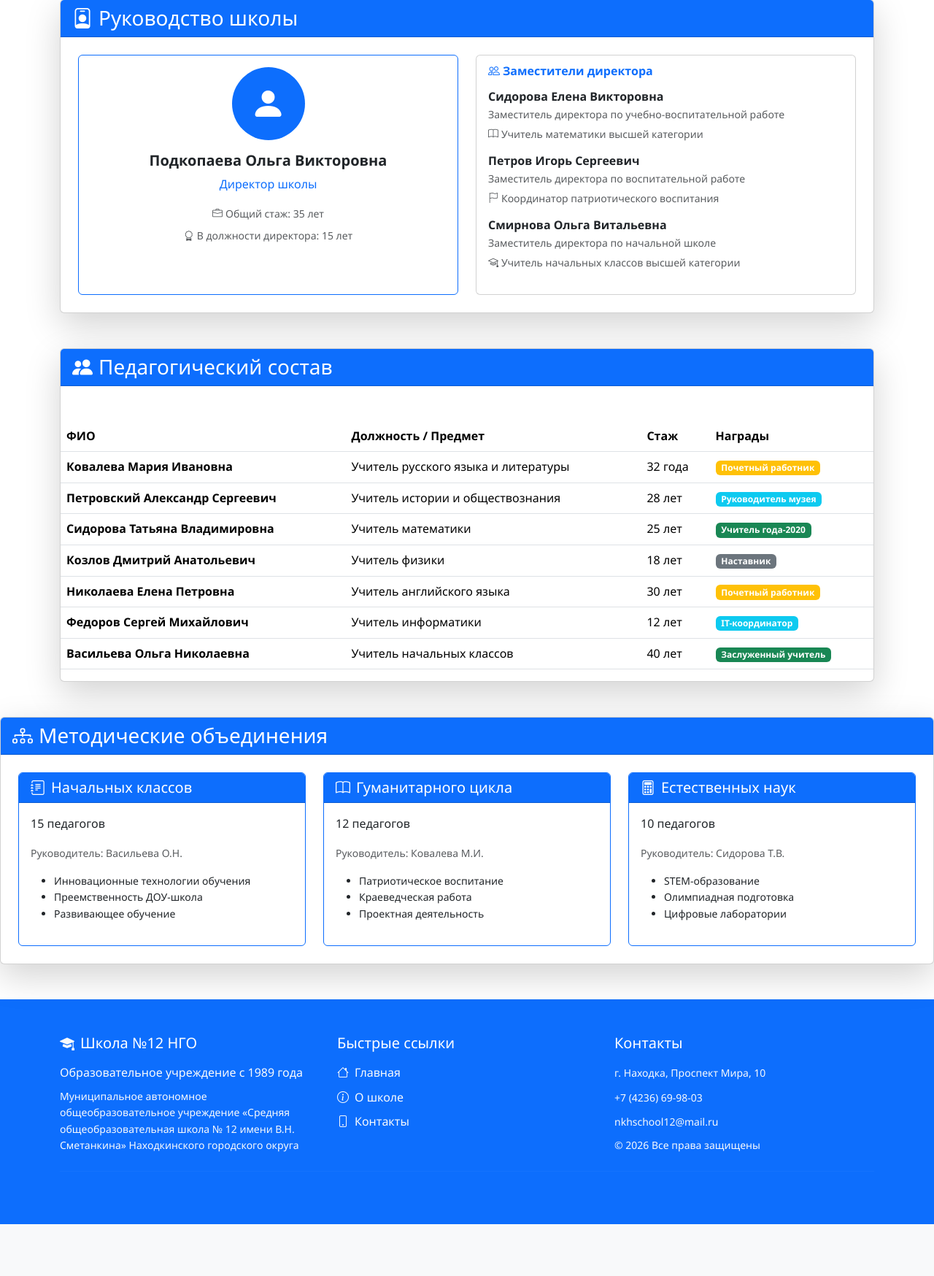
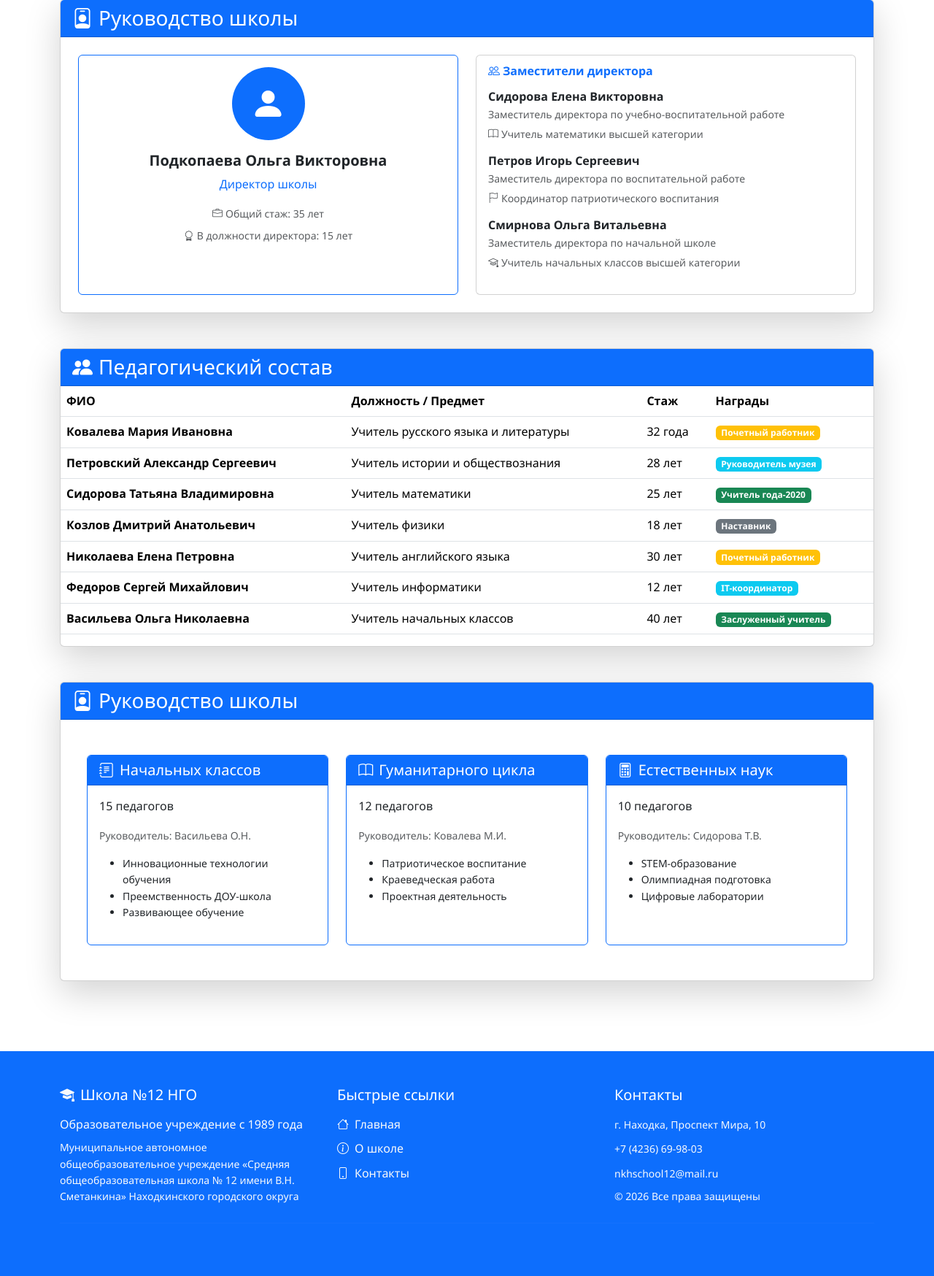
Before and after one commit to BadBemir/school-website, a PHP site: page /team.php in a window 1280 px wide. Shown: the part 411-2159 px from the top of the page at 73% size. Before the commit the page ends 2088 px from the top, so only its background shows below. Run offline with PHP 8.4, Linux system fonts and the light colour scheme.

Commit message:
fix team.php

```diff
--- a/footer.php
+++ b/footer.php
@@ -15,17 +15,17 @@
                 <h5 class="mb-3">Быстрые ссылки</h5>
                 <ul class="list-unstyled">
                     <li class="mb-2">
-                        <a href="/" class="text-decoration-none">
+                        <a href="/" class="text-decoration-none text-light">
                             <i class="bi bi-house me-2"></i>Главная
                         </a>
                     </li>
                     <li class="mb-2">
-                        <a href="about.php" class="text-decoration-none">
+                        <a href="about.php" class="text-decoration-none text-light">
                             <i class="bi bi-info-circle me-2"></i>О школе
                         </a>
                     </li>
                     <li class="mb-2">
-                        <a href="contact.php" class="text-decoration-none">
+                        <a href="contact.php" class="text-decoration-none text-light">
                         <i class="bi bi-phone me-2"></i>Контакты
                         </a>
                     </li>
--- a/team.php
+++ b/team.php
@@ -93,12 +93,6 @@ $general_error = getError();
           <div class="card-header bg-primary text-white">
             <h3 class="mb-0"><i class="bi bi-people-fill me-2"></i>Педагогический состав</h3>
           </div>
-          <div class="card-body p-4">
-            <!-- Фильтры -->
-
-
-            </div>
-
             <!-- Таблица учителей -->
             <div class="table-responsive">
               <table class="table table-hover">
@@ -159,14 +153,19 @@ $general_error = getError();
 
 
           </div>
+
         </div>
 
-        <!-- Методические объединения -->
-        <div class="card shadow-lg">
+
+        <div class="container my-5">
+        <!-- Руководство школы -->
+        <div class="card mb-5 shadow-lg">
           <div class="card-header bg-primary text-white">
-            <h3 class="mb-0"><i class="bi bi-diagram-3 me-2"></i>Методические объединения</h3>
+            <h3 class="mb-0"><i class="bi bi-person-badge me-2"></i>Руководство школы</h3>
           </div>
           <div class="card-body p-4">
+            <div class="row g-4">
+              <div class="card-body p-4">
             <div class="row g-4">
               <div class="col-md-4">
                 <div class="card h-100 border-primary">
@@ -218,48 +217,20 @@ $general_error = getError();
                   </div>
                 </div>
               </div>
+
+            </div>
+          </div>
+              </div>
             </div>
           </div>
         </div>
+
       </div>
     </main>
 
     <?php require_once "footer.php"?>
 
     <script src="https://cdn.jsdelivr.net/npm/bootstrap@5.3.3/dist/js/bootstrap.bundle.min.js" integrity="sha384-YvpcrYf0tY3lHB60NNkmXc5s9fDVZLESaAA55NDzOxhy9GkcIdslK1eN7N6jIeHz" crossorigin="anonymous"></script>
-    <script>
-      // Простой поиск по таблице
-      document.addEventListener('DOMContentLoaded', function() {
-        const searchInput = document.querySelector('input[type="text"]');
-        const tableRows = document.querySelectorAll('table tbody tr');
 
-        if (searchInput) {
-          searchInput.addEventListener('input', function() {
-            const searchTerm = this.value.toLowerCase();
-
-            tableRows.forEach(row => {
-              const text = row.textContent.toLowerCase();
-              if (text.includes(searchTerm)) {
-                row.style.display = '';
-              } else {
-                row.style.display = 'none';
-              }
-            });
-          });
-        }
-
-        // Переключение фильтров
-        const filterButtons = document.querySelectorAll('.btn-group .btn');
-        filterButtons.forEach(button => {
-          button.addEventListener('click', function() {
-            filterButtons.forEach(btn => btn.classList.remove('active'));
-            this.classList.add('active');
-
-            const filter = this.textContent;
-            // Здесь можно добавить логику фильтрации
-          });
-        });
-      });
-    </script>
   </body>
 </html>
```
